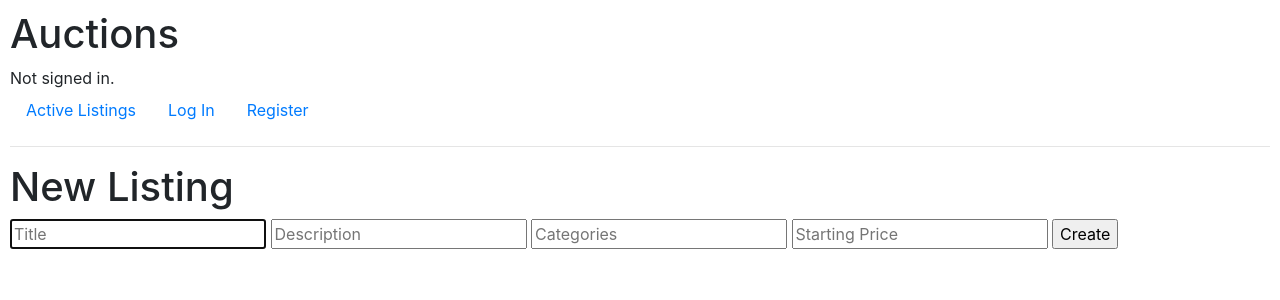
After one commit to tinydancer96/python_projects, a Django app: page /create in a window 1280 px wide. The commit adds this page. Shown: the top 300 px of the page. Run offline with Django 3.2, Linux system fonts and the light colour scheme; some libraries are stand-ins or nearby versions.

Commit message:
new listing functionality complete

```diff
--- a/commerce/auctions/models.py
+++ b/commerce/auctions/models.py
@@ -7,9 +7,9 @@ class User(AbstractUser):
 class Listing(models.Model):
     title = models.TextField()
     description = models.TextField()
-    categories = models.ManyToManyField('Category', related_name='listings')
+    categories = models.ManyToManyField('Category', related_name='listings', blank=True)
     user = models.ManyToManyField(User, related_name="listings")
-
+    price = models.DecimalField(max_digits=1000, decimal_places=2)
     def __str__(self):
         return f"{self.title}"
 
--- a/commerce/auctions/templates/auctions/layout.html
+++ b/commerce/auctions/templates/auctions/layout.html
@@ -25,8 +25,11 @@
                   <a href="{% url 'my_listings' %}" class="nav-link">My Listings</a>
                 </li>
                 <li class="nav-item">
+                  <a href="{% url 'new_listing' %}" class="nav-link">Create Listing</a>
+                </li>
+                <li class="nav-item">
                   <a class="nav-link" href="{% url 'logout' %}">Log Out</a>
-              </li>
+                </li>
             {% else %}
                 <li class="nav-item">
                     <a class="nav-link" href="{% url 'login' %}">Log In</a>
--- /dev/null
+++ b/commerce/auctions/templates/auctions/new_listing.html
@@ -0,0 +1,14 @@
+{% extends "auctions/layout.html" %}
+
+{% block body %}
+  <h1>New Listing</h1>
+  {{ error_message }}
+  <form action="{% url 'create' %}" method="post">
+    {% csrf_token %}
+    <input type="text" name="title" placeholder="Title" autofocus="True">
+    <input type="text" name="description" placeholder="Description">
+    <input type="text" name="category" placeholder="Categories">
+    <input type="number" name="price" placeholder="Starting Price">
+    <input type="submit" value="Create">
+  </form>
+{% endblock%}
--- a/commerce/auctions/urls.py
+++ b/commerce/auctions/urls.py
@@ -9,5 +9,6 @@ urlpatterns = [
     path("register", views.register, name="register"),
     path("listing/<int:listing_id>", views.view_listing, name="view_listing"),
     path("my_listings", views.my_listings, name="my_listings"),
-    path("new_listing", views.new_listing, name="new_listing")
+    path("new_listing", views.new_listing, name="new_listing"),
+    path("create", views.create, name="create")
 ]
--- a/commerce/auctions/views.py
+++ b/commerce/auctions/views.py
@@ -1,7 +1,7 @@
 from django.contrib.auth import authenticate, login, logout
 from django.db import IntegrityError
 from django.http import HttpResponse, HttpResponseRedirect
-from django.shortcuts import render
+from django.shortcuts import render, redirect
 from django.urls import reverse
 
 from .models import User, Listing, Category
@@ -88,3 +88,21 @@ def view_listing(request, listing_id):
 
 def new_listing(request):
     return render(request, "auctions/new_listing.html")
+
+def create(request):
+    if request.method == 'POST':
+        title = request.POST.get('title')
+        description = request.POST.get('description')
+        category = request.POST.get('category')
+        price = request.POST.get('price')
+        try:
+            listing = Listing.objects.create(title=title, description=description, price=price)
+            category, created = Category.objects.get_or_create(title=category)
+            if created:
+                listing.categories.add(category)
+            listing.user.add(request.user)
+            return redirect("view_listing", listing_id=listing.id)
+        except Exception as e:
+            return render(request, "auctions/new_listing.html", {"error_message": str(e)})
+    else:
+        return render(request, "auctions/new_listing.html")
```
Also changed, not shown: commerce/auctions/migrations/0004_listing_price_alter_listing_categories.py (added), commerce/db.sqlite3.
